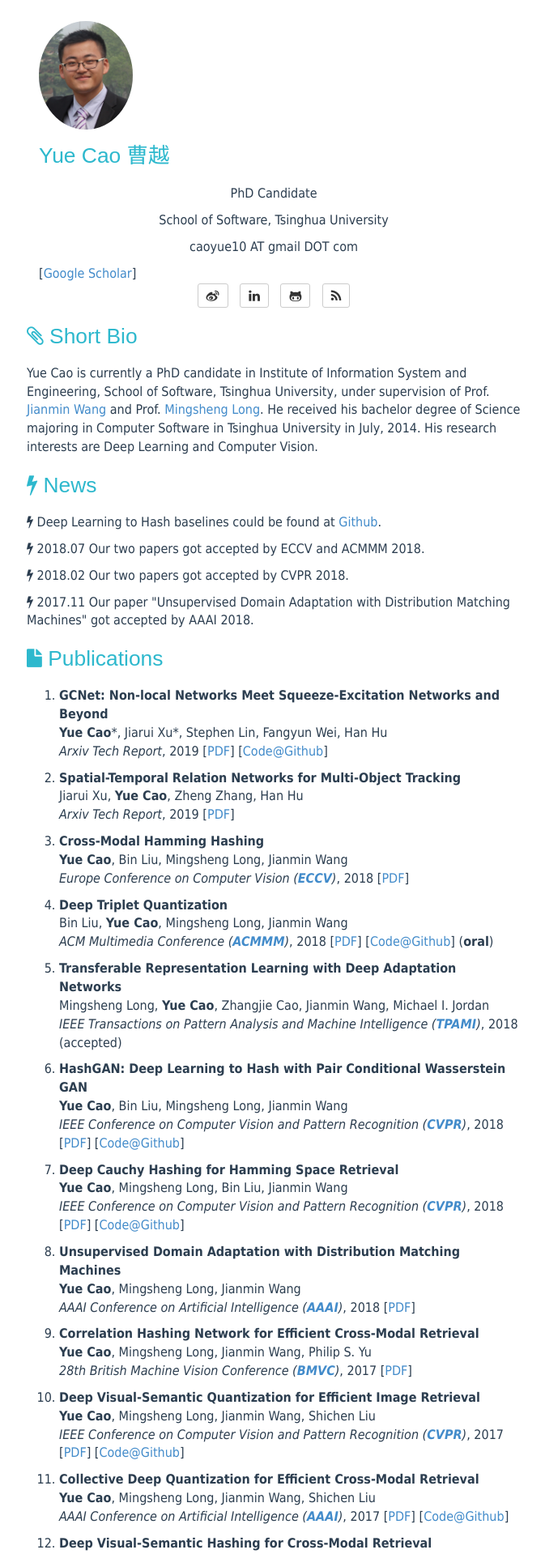
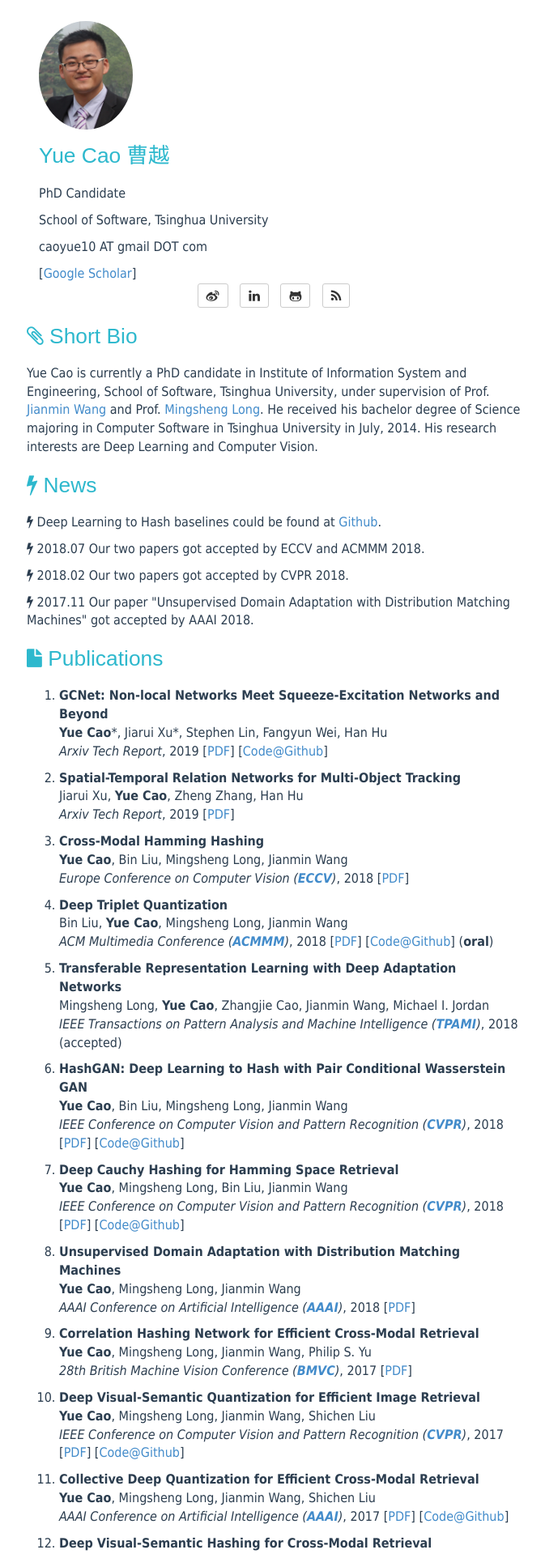
Before and after one commit to caoyue10/caoyue10.github.io, a Jekyll site: the page built from index.html, in a window 1280 px wide. Shown: the top 1919 px of the page at 81% size, without its empty margins (238-911 px from the left). Built offline with Jekyll 4.4.1, drawn with Linux system fonts in a browser that asks for light colours; the list of posts is cut into pages by our own code.

Commit message:
Update index.html

```diff
--- a/index.html
+++ b/index.html
@@ -11,10 +11,10 @@ tagline:
 </div>
 <div id="contact-list" class="right">
     <h1>Yue Cao 曹越</h1>
-    <p class="text-center">PhD Candidate</p>
+    <p>PhD Candidate</p>
     <!--<div class="text-center"><a href="http://www.thss.tsinghua.edu.cn/">School of Software</a>, <a href="http://www.tsinghua.edu.cn/publish/newthu/index.html">Tsinghua University</a></div>-->
-    <p class="text-center">School of Software, Tsinghua University</p>
-    <p class="text-center">caoyue10 AT gmail DOT com</p>
+    <p>School of Software, Tsinghua University</p>
+    <p>caoyue10 AT gmail DOT com</p>
    [<a href="https://scholar.google.com/citations?user=iRUO1ckAAAAJ&hl=zh-CN" target="_blank">Google Scholar</a>]
 </div>
 </div>
```
